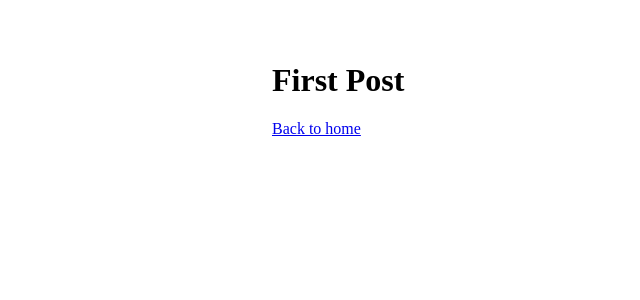
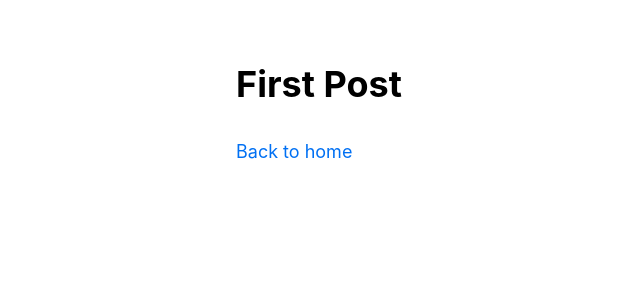
Before and after one commit to kledovskaia/nextjs-blog, a Next.js app: page /posts/first-post in a window 1280 px wide. Shown: the top 300 px of the page, without its empty margins (80-720 px from the left). Built offline with nearby package versions, Linux system fonts and the light colour scheme.

Commit message:
Global Styles

```diff
--- a/components/Layout/Layout.module.css
+++ b/components/Layout/Layout.module.css
@@ -1,4 +1,4 @@
-/* 1 vwem = 0.835vw */
+/* 1 vwem = 0.835vw = 1rem = 16px ( for 1920x1080 ) */
 .container {
   --vwem: 0.835vw;
 
--- /dev/null
+++ b/pages/_app.js
@@ -0,0 +1,5 @@
+import '../styles/global.css';
+
+export default function App({ Component, pageProps }) {
+  return <Component {...pageProps} />;
+}
--- /dev/null
+++ b/styles/global.css
@@ -0,0 +1,27 @@
+html,
+body {
+  padding: 0;
+  margin: 0;
+  font-family: -apple-system, BlinkMacSystemFont, Segoe UI, Roboto, Oxygen,
+    Ubuntu, Cantarell, Fira Sans, Droid Sans, Helvetica Neue, sans-serif;
+  line-height: 1.6;
+  font-size: 18px;
+}
+
+* {
+  box-sizing: border-box;
+}
+
+a {
+  color: #0070f3;
+  text-decoration: none;
+}
+
+a:hover {
+  text-decoration: underline;
+}
+
+img {
+  max-width: 100%;
+  display: block;
+}
```
